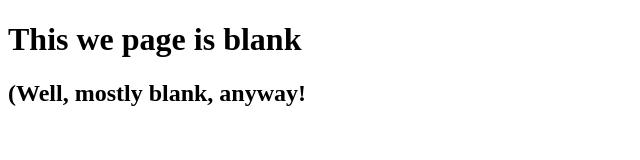
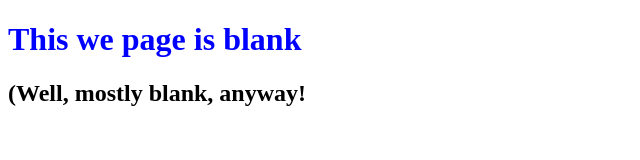
Before and after one commit to CarstenStrauss/0_main_openSAP_repo, a plain HTML site: page index.html in a window 1280 px wide. Shown: the whole page, without its empty margins (0-640 px from the left). Drawn offline with Linux system fonts and the light colour scheme.

Commit message:
Add color blue to the first line

```diff
--- a/index.html
+++ b/index.html
@@ -5,7 +5,7 @@
 		<title>An Empty web Page</title>
 	</head>
 	<body>
-		<h1>This we page is blank</h1>
+		<h1 style = "color: Blue" >This we page is blank</h1>
 		<h2>(Well, mostly blank, anyway!</h2>
 	</body>
 </html>
```
